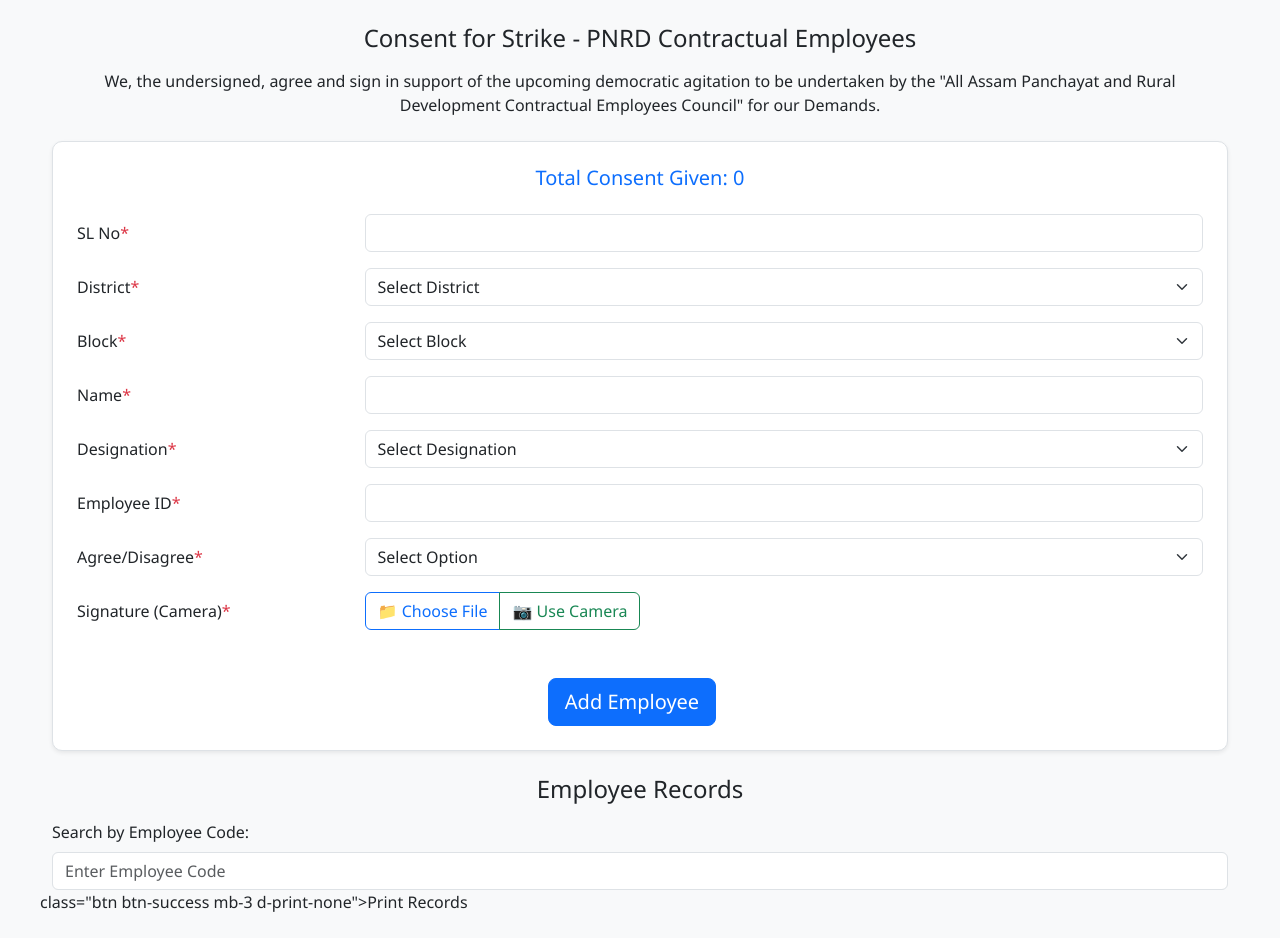
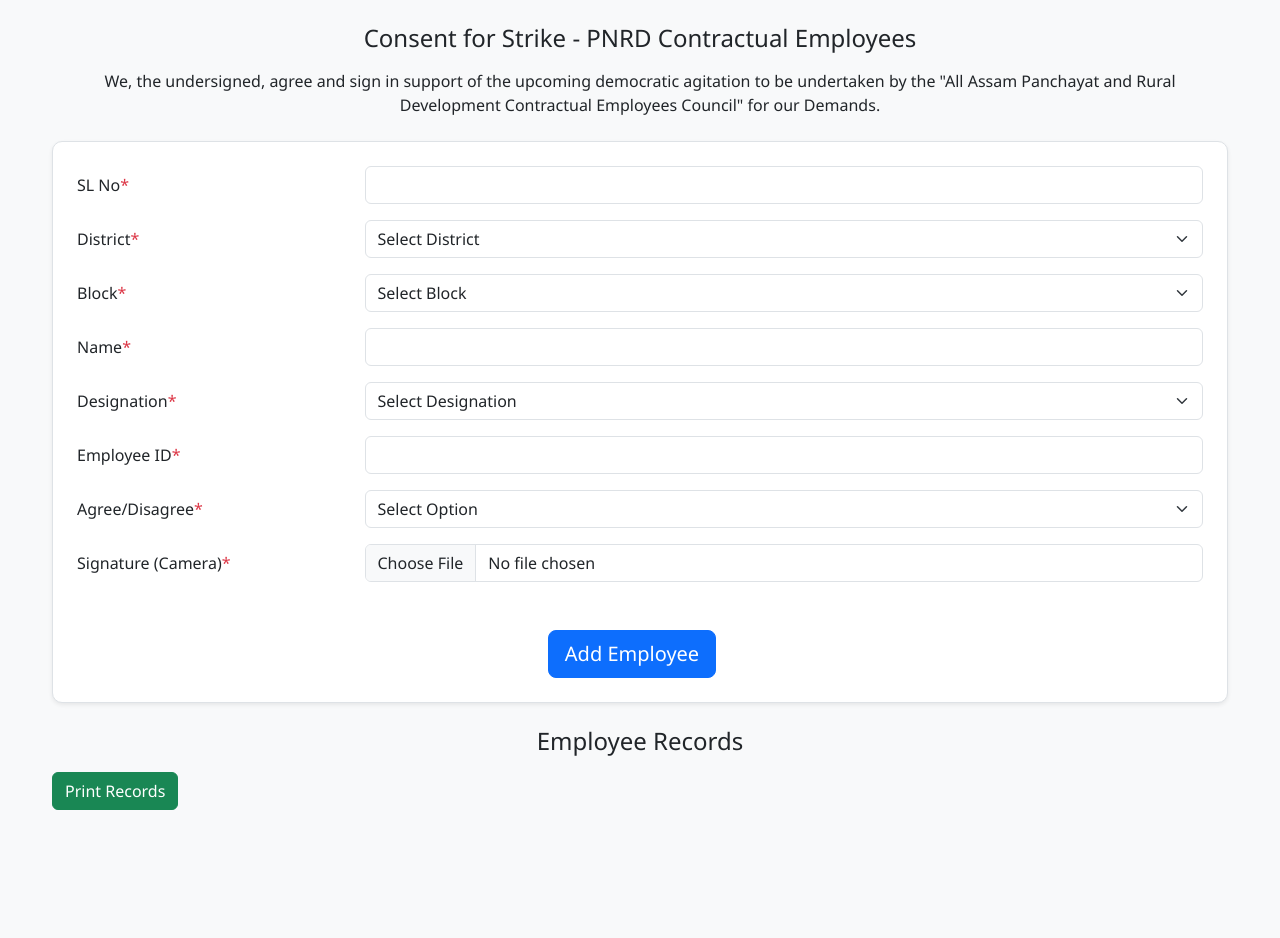
Before and after one commit to pnrdcontractual/pnrd-strike-consent-form, a plain HTML site: page index.html in a window 1280 px wide. After the commit the page ends 850 px from the top, so only its background shows below. Drawn offline with nearby package versions, Linux system fonts and the light colour scheme.

Commit message:
Revert index.html to commit 9f0b37a - restore working state before 5 AM changes

```diff
--- a/index.html
+++ b/index.html
@@ -22,12 +22,6 @@
             <p class="text-center mb-4">We, the undersigned, agree and sign in support of the upcoming democratic agitation to be undertaken by the "All Assam Panchayat and Rural Development Contractual Employees Council" for our Demands.</p>
 
             <form id="employeeForm" class="card p-4 mb-4 shadow-sm">
-                                    <!-- Total Consent Counter -->
-                                    <div class="row mb-3">
-                                                                <div class="col-12 text-center">
-                                                                                                <h5 class="text-primary">Total Consent Given: <span id="totalConsent">0</span></h5>
-                                                                                            </div>
-                                                            </div>
                 <div class="row mb-3">
                     <label class="col-sm-3 col-form-label">SL No<span class="text-danger">*</span></label>
                     <div class="col-sm-9">
@@ -100,12 +94,8 @@
                 <div class="row mb-3">
                     <label class="col-sm-3 col-form-label">Signature (Camera)<span class="text-danger">*</span></label>
                     <div class="col-sm-9">
-                                                        <div class="btn-group mb-2" role="group">
-                                                                                                <button type="button" class="btn btn-outline-primary" onclick="document.getElementById('fileInput').click()">📁 Choose File</button>
-                                    <button type="button" class="btn btn-outline-success" onclick="document.getElementById('cameraInput').click()">📷 Use Camera</button>
-                                </div>
-                                <input type="file" id="fileInput" accept="image/*" class="d-none" onchange="handleSignatureUpload(this)">
-                                <input type="file" id="cameraInput" accept="image/*" capture="environment" class="d-none" onchange="handleSignatureUpload(this)">
+                        <input type="file" id="signature" accept="image/*" capture="environment" class="form-control" required>
+                        <div id="imagePreview" class="mt-2"></div>
                     </div>
                 </div>
 
@@ -119,13 +109,7 @@
         <!-- Records Display Section -->
         <div id="recordsSection">
             <h4 class="text-center mb-3 d-print-none">Employee Records</h4>
-                        <!-- Search and Filter Section -->
-                        <div class="row mb-3">
-                                            <div class="col-12">
-                                                                    <label class="form-label">Search by Employee Code:</label>
-                                                                    <input type="text" id="searchEmployeeCode" class="form-control" placeholder="Enter Employee Code">
-                                                                </div>
-                                             class="btn btn-success mb-3 d-print-none">Print Records</button>
+            <button onclick="window.print()" class="btn btn-success mb-3 d-print-none">Print Records</button>
             <div id="recordsTable" class="table-responsive"></div>
         </div>
     </div>
```
